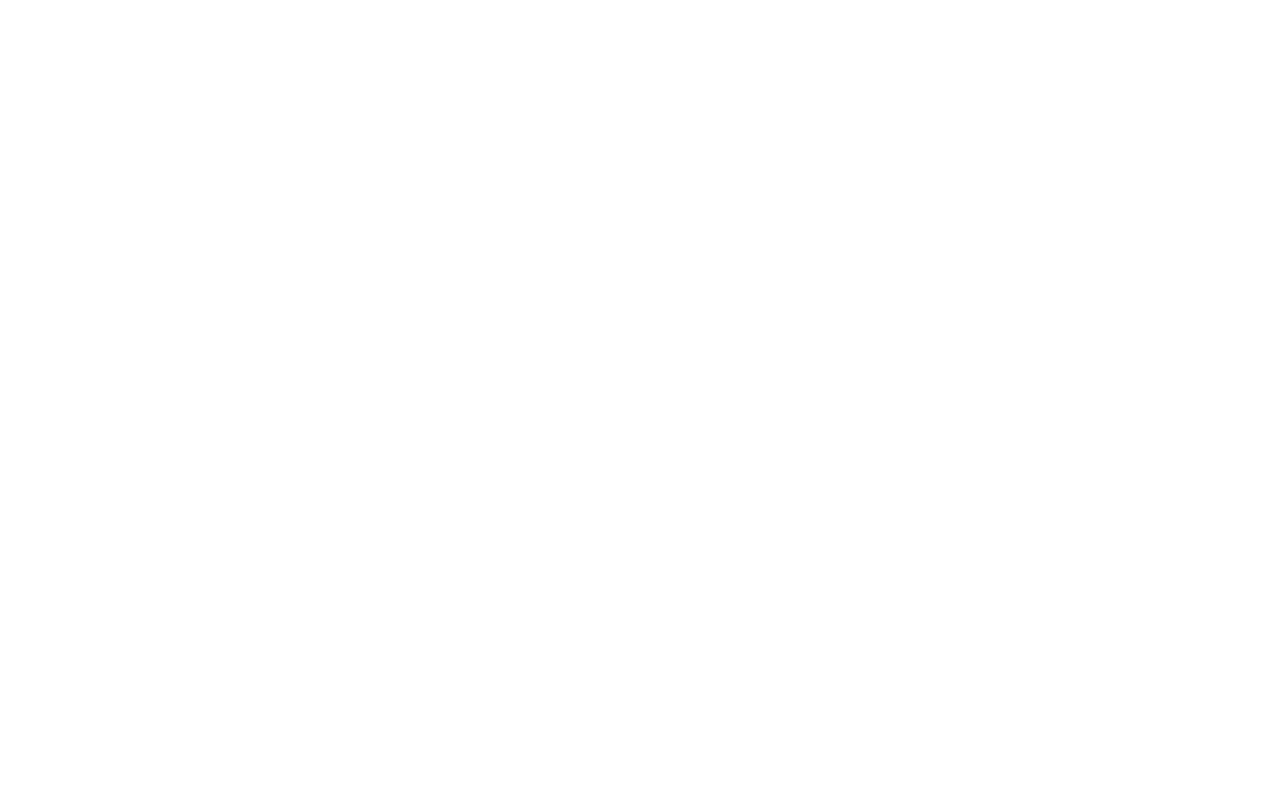
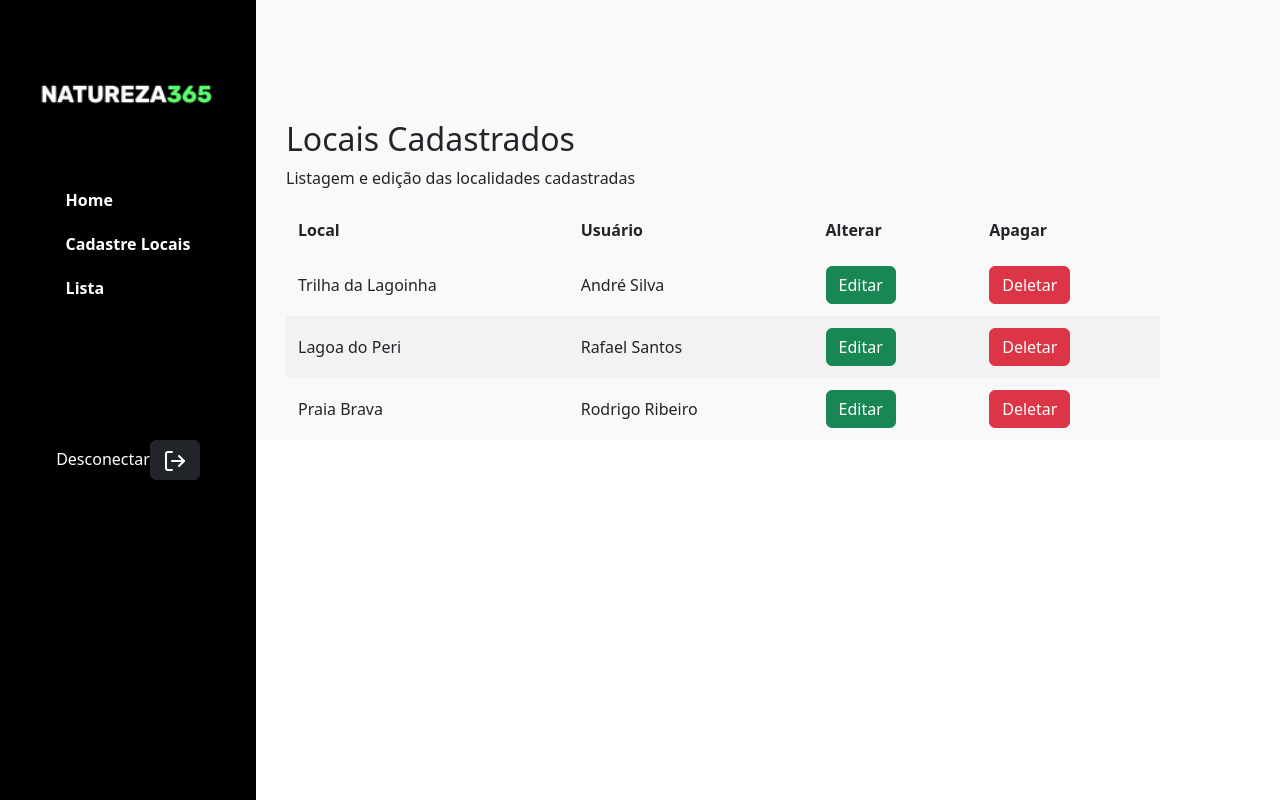
Before and after one commit to RodRibDev/BACKUPPROJETOFINAL, a React (Vite) app: page /dashboard/listalocais in a window 1280 px wide. Before the commit this address had no page. Built offline with nearby package versions, Linux system fonts and the light colour scheme; sample sign-in values are in the browser's storage.

Commit message:
Desenvolvimento da página para listar e editar locais.

```diff
--- /dev/null
+++ b/src/pages/dashboard/listaLocais/listaLocais.jsx
@@ -0,0 +1,43 @@
+import "./listaLocais.css"
+
+export function ListaLocais() {
+    return (
+        <div className="main-content">
+
+        <div className="table-container">
+          <h2>Locais Cadastrados</h2>
+          <p>Listagem e edição das localidades cadastradas</p>
+          <table>
+            <thead>
+              <tr>
+                <th>Local</th>
+                <th>Usuário</th>
+                <th>Alterar</th>
+                <th>Apagar</th>
+              </tr>
+            </thead>
+            <tbody>
+              <tr>
+                <td>Trilha da Lagoinha</td>
+                <td>André Silva</td>
+                <td><button className="btn btn-success">Editar</button></td>
+                <td><button className="btn btn-danger">Deletar</button></td>
+              </tr>
+              <tr>
+                <td>Lagoa do Peri</td>
+                <td>Rafael Santos</td>
+                <td><button className="btn btn-success">Editar</button></td>
+                <td><button className="btn btn-danger">Deletar</button></td>
+              </tr>
+              <tr>
+                <td>Praia Brava</td>
+                <td>Rodrigo Ribeiro</td>
+                <td><button className="btn btn-success">Editar</button></td>
+                <td><button className="btn btn-danger">Deletar</button></td>
+              </tr>
+            </tbody>
+          </table>
+        </div>
+      </div>
+    )
+}
--- a/src/routes/index.jsx
+++ b/src/routes/index.jsx
@@ -4,6 +4,7 @@
 import { HomePage } from "../pages/dashboard/home/home";
 import { TemplatePrivateRoute } from "../templates/private-route";
 import { CadastroLocais } from "../pages/dashboard/cadastroLocais/cadastroLocais";
+import { ListaLocais } from "../pages/dashboard/listaLocais/listaLocais";
 
 export function AppRoutes() {
     return (
@@ -15,6 +16,7 @@
             <Route path="/dashboard" element={<TemplatePrivateRoute />}>
                 <Route path="/dashboard" element={<HomePage />}/>
                 <Route path="/dashboard/cadastrolocais" element={<CadastroLocais />}/>
+                <Route path="/dashboard/listalocais" element={<ListaLocais />}/>
             </Route>
         </Routes>
     )
```
Also changed, not shown: src/pages/dashboard/listaLocais/listaLocais.css (added).
